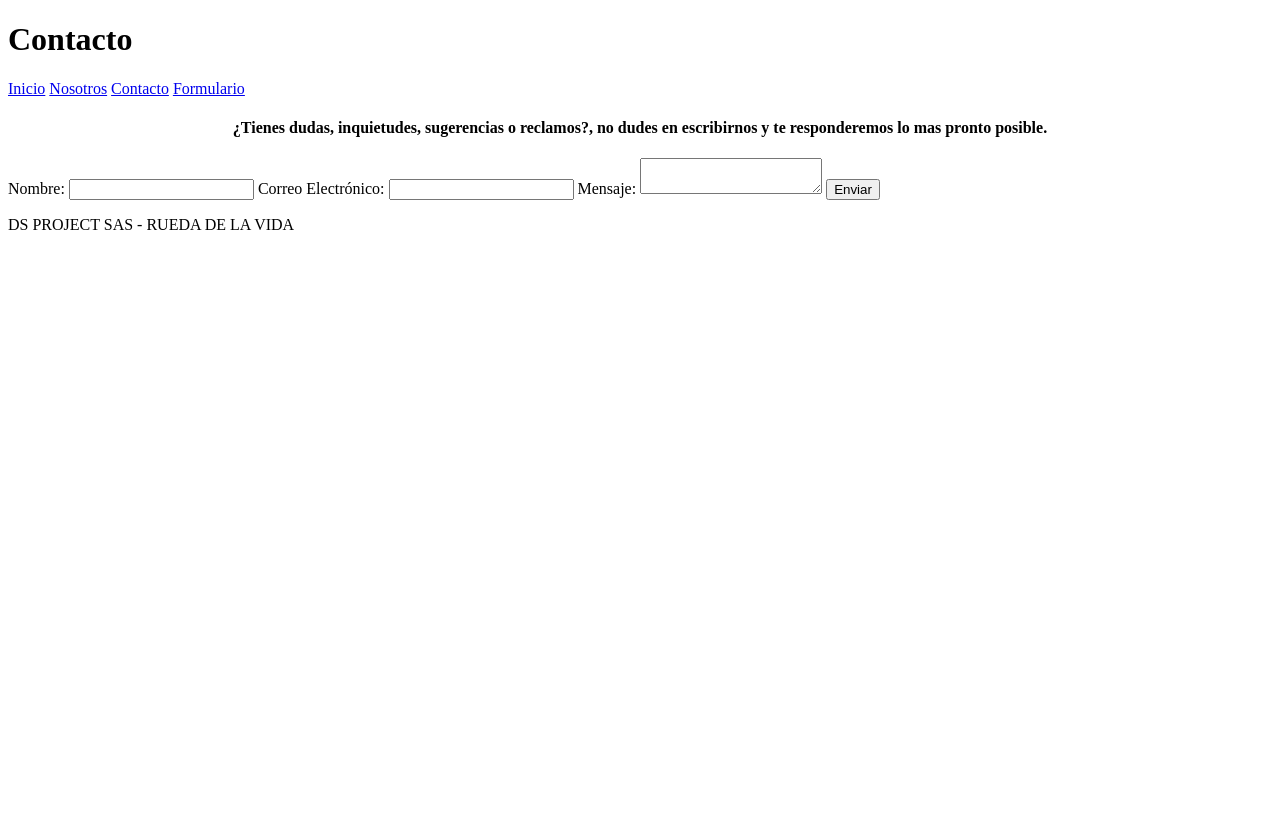
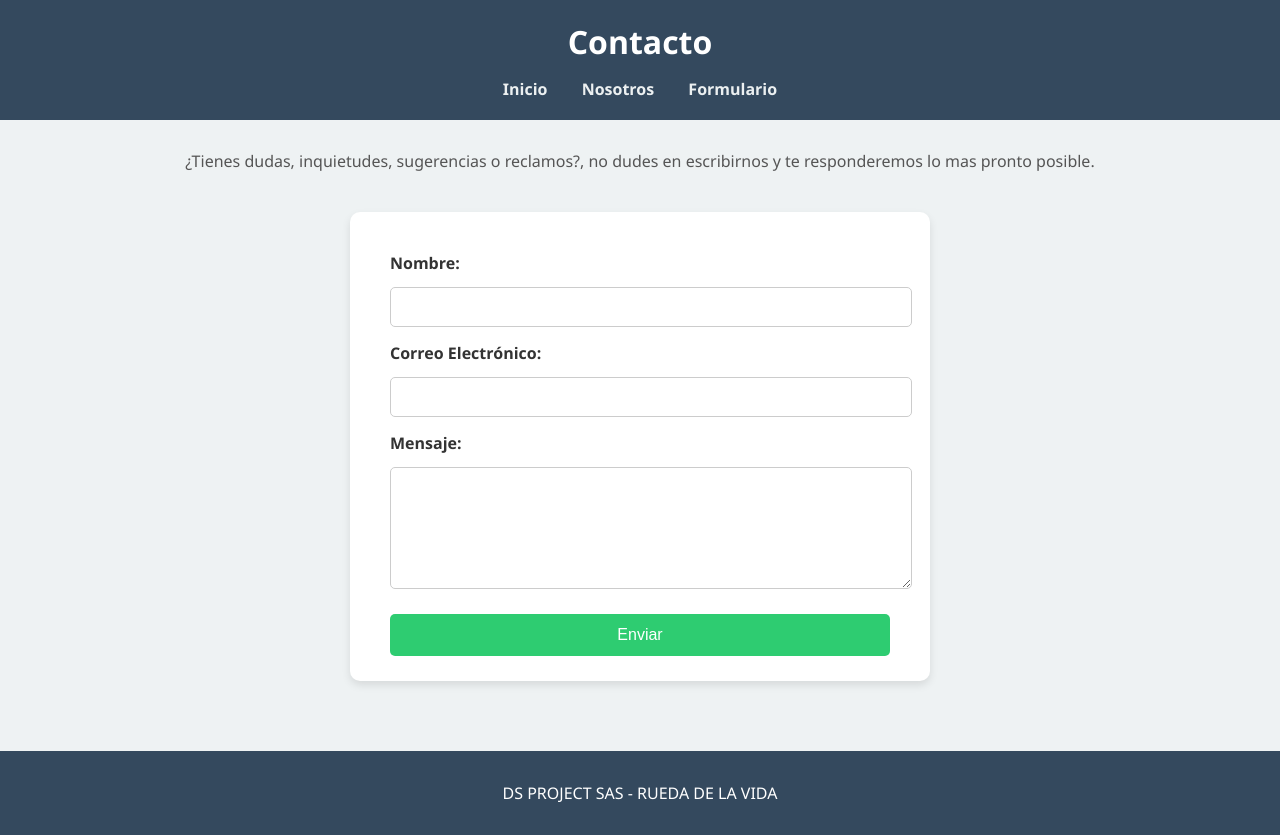
Before and after one commit to DS-PROJECT-SAS/PROYECTO-WEB, a Flask app: page /contacto in a window 1280 px wide. Before the commit the page ends 230 px from the top, so only its background shows below. Run offline with Flask 3, Linux system fonts and the light colour scheme.

Commit message:
Cambios en lineas de archivos html

```diff
--- a/static/css/contacto.css
+++ b/static/css/contacto.css
@@ -0,0 +1,109 @@
+/* General */
+body {
+    font-family: 'Segoe UI', Tahoma, Geneva, Verdana, sans-serif;
+    margin: 0;
+    padding: 0;
+    background-color: #eef2f3;
+    color: #333;
+}
+
+/* Header */
+header {
+    background-color: #34495e;
+    color: white;
+    padding: 20px;
+    text-align: center;
+}
+
+header h1 {
+    margin: 0;
+    font-size: 2em;
+}
+
+/* Navigation */
+nav {
+    margin-top: 15px;
+}
+
+nav a {
+    color: #ecf0f1;
+    text-decoration: none;
+    margin: 0 15px;
+    font-weight: bold;
+}
+
+nav a:hover {
+    text-decoration: underline;
+    color: #1abc9c;
+}
+
+/* Centered subtitle */
+h4 {
+    margin: 30px 0 10px;
+    font-weight: normal;
+    color: #555;
+}
+
+/* Main Content - Form */
+main {
+    display: flex;
+    justify-content: center;
+    padding: 30px;
+}
+
+form {
+    background-color: white;
+    padding: 25px 40px;
+    border-radius: 10px;
+    width: 100%;
+    max-width: 500px;
+    box-shadow: 0 4px 8px rgba(0, 0, 0, 0.1);
+}
+
+form label {
+    display: block;
+    margin-bottom: 8px;
+    margin-top: 15px;
+    font-weight: bold;
+}
+
+form input,
+form textarea {
+    width: 100%;
+    padding: 10px;
+    margin-top: 5px;
+    border-radius: 5px;
+    border: 1px solid #ccc;
+    resize: vertical;
+    font-size: 1em;
+}
+
+form textarea {
+    min-height: 100px;
+}
+
+form button {
+    margin-top: 20px;
+    padding: 12px;
+    background-color: #2ecc71;
+    border: none;
+    color: white;
+    font-size: 1em;
+    border-radius: 5px;
+    cursor: pointer;
+    width: 100%;
+    transition: background-color 0.3s;
+}
+
+form button:hover {
+    background-color: #27ae60;
+}
+
+/* Footer */
+footer {
+    background-color: #34495e;
+    color: white;
+    text-align: center;
+    padding: 15px 0;
+    margin-top: 40px;
+}
--- a/templates/contacto.html
+++ b/templates/contacto.html
@@ -12,7 +12,6 @@
         <nav>
             <a href="/">Inicio</a>
             <a href="{{ url_for('nosotros') }}">Nosotros</a>
-            <a href="{{ url_for('contacto') }}">Contacto</a>
             <a href="{{ url_for('formulario') }}">Formulario</a>
         </nav>
     </header>
--- a/templates/formulario.html
+++ b/templates/formulario.html
@@ -12,7 +12,6 @@
         <nav>
             <a href="/">Inicio</a>
             <a href="{{ url_for('nosotros') }}">Nosotros</a>
-            <a href="{{ url_for('index') }}">Inicio</a>
             <a href="{{ url_for('contacto') }}">Contacto</a>
         </nav>
     </header>
--- a/templates/index.html
+++ b/templates/index.html
@@ -4,13 +4,13 @@
     <meta charset="UTF-8">
     <meta name="viewport" content="width=device-width, initial-scale=1.0">
     <title>Bienvenida</title>
-    <link rel="stylesheet" href="/static/css/styles.css">
+    <link rel="stylesheet" href="/static/css/index.css">
 </head>
 <body>
     <header>
         <h1>Bienvenido a la Rueda de la Vida</h1>
         <nav>
-            <a href="/">Inicio</a>
+            <a href="/"></a>
             <a href="{{ url_for('nosotros') }}">Nosotros</a>
             <a href="{{ url_for('contacto') }}">Contacto</a>
             <a href="{{ url_for('formulario') }}">Formulario</a>
--- a/templates/nosotros.html
+++ b/templates/nosotros.html
@@ -13,7 +13,6 @@
         <h1>Nosotros</h1>
         <nav>
             <a href="/">Inicio</a>
-            <a href="{{ url_for('index') }}">Inicio</a>
             <a href="{{ url_for('contacto') }}">Contacto</a>
             <a href="{{ url_for('formulario') }}">Formulario</a>
         </nav>
```
Also changed, not shown: static/css/index.css (+67 -0 lines), static/css/nosotros.css (+68 -0 lines).
